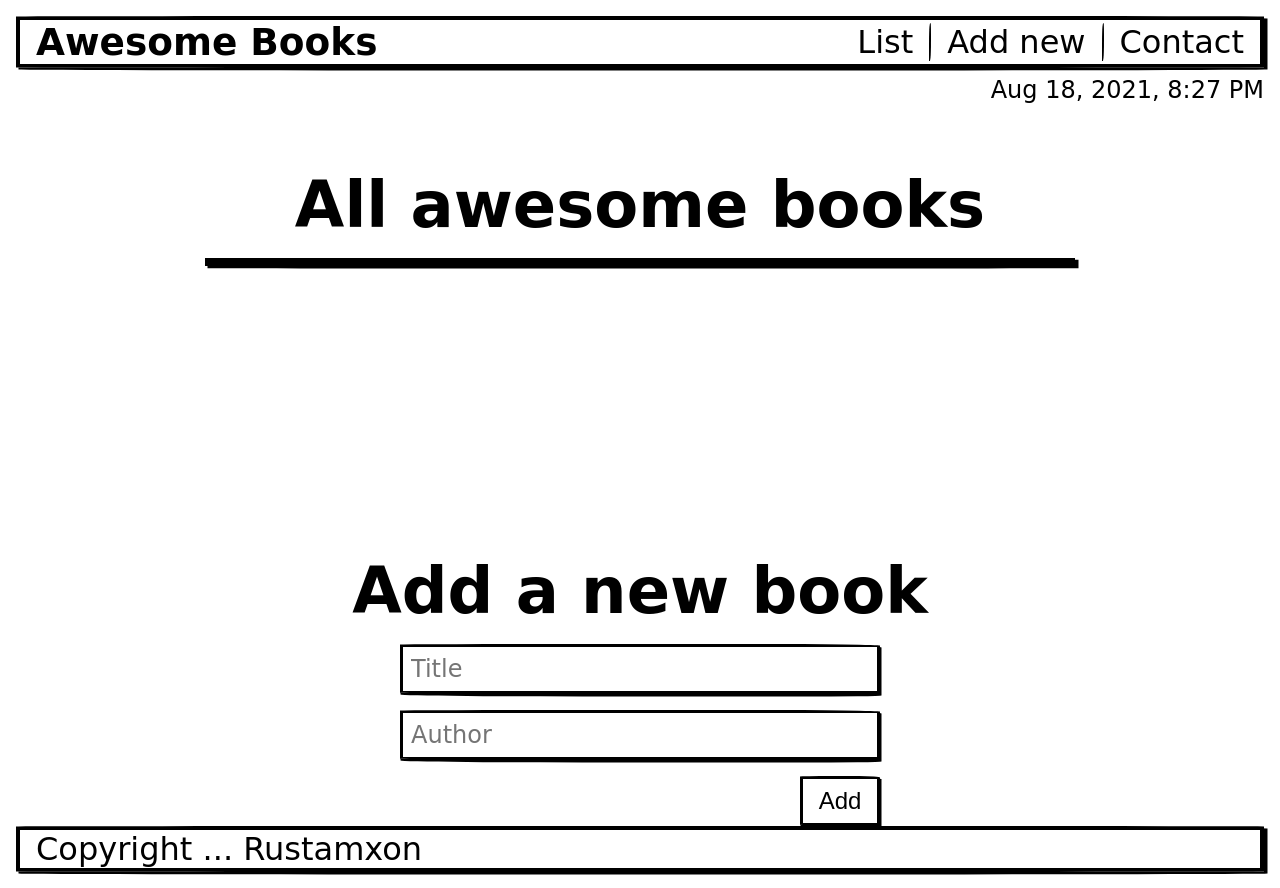
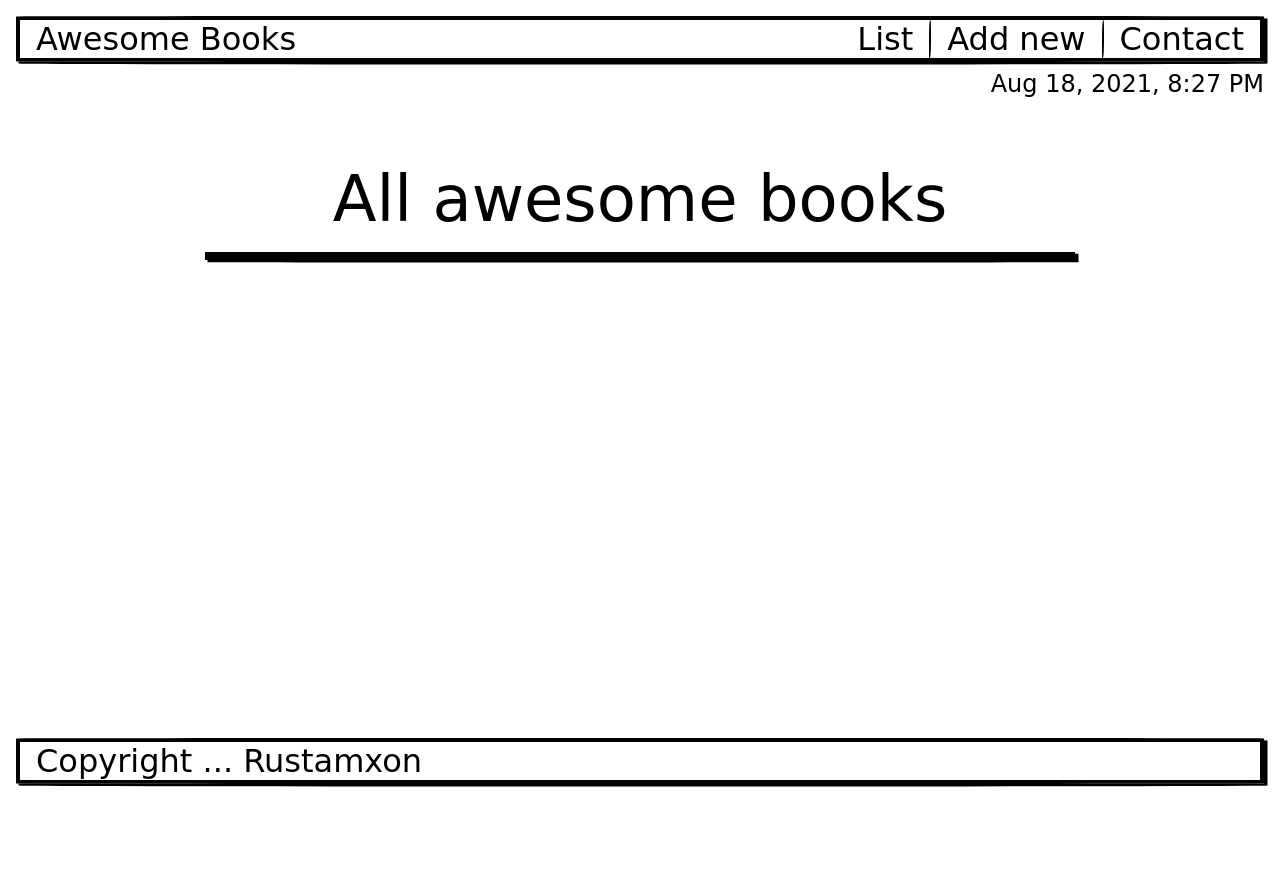
Before and after one commit to rustam-tolipov/awesome-books, a plain HTML site: page index.html in a window 1280 px wide. Both pictures are taken after a click on the link "List". After the commit the page ends 800 px from the top, so only its background shows below. Drawn offline with Linux system fonts and the light colour scheme; a web font is replaced by a local one.

Commit message:
Add buttons to change pages

```diff
--- a/index.html
+++ b/index.html
@@ -11,9 +11,9 @@
     <link href="https://fonts.googleapis.com/css2?family=Hi+Melody&display=swap" rel="stylesheet" />
   </head>
   <body>
-    <section class="home">
+    <div class="home">
       <nav class="navbar">
-        <h1 class="navbar-title">Awesome Books</h1>
+        <p class="navbar-title">Awesome Books</p>
         <ul class="navbar-list">
           <li><a class="link" href="#" id="list">List</a></li>
           <li class="column"></li>
@@ -23,23 +23,23 @@
         </ul>
       </nav>
       <div class="data" id="currentTime"></div>
-      <section class="first-page hidden">
+      <div class="first-page hidden" id="first-page">
         <div class="main">
-          <h1 class="main-title">All awesome books</h1>
+          <p class="main-title">All awesome books</p>
           <ul class="list-books" id="booksList"></ul>
         </div>
-      </section>
+      </div>
 
-      <section class="add-book hidden" id="addBooks">
-        <h1 class="main-title">Add a new book</h1>
+      <div class="add-book hidden" id="addNewBooks">
+        <p class="main-title">Add a new book</p>
         <form class="add-book-form addBooks" id="addBooks">
           <input class="input title" type="text" placeholder="Title" required id="title" />
           <input class="input author" type="text" placeholder="Author" required id="author" />
-          <input class="input input-btn btn" id="submit" type="submit" value="Add" class="add-btn" />
+          <input class="input input-btn btn add-btn" id="submit" type="submit" value="Add" />
         </form>
-      </section>
+      </div>
 
-      <section class="contact hidden">
+      <div class="contact hidden">
         <h1 class="contact-title">Contact information</h1>
         <p class="contact-info">
           Do you have any questions or you just want to say "Hello"? <br />
@@ -50,9 +50,9 @@
           <li>Our phone number: +998975570327</li>
           <li>Our address: Birdamlik 26, Uchko'prik city, Uzbekistan</li>
         </ul>
-      </section>
+      </div>
       <footer class="copyright">Copyright ... Rustamxon</footer>
-    </section>
+    </div>
 
     <script src="script.js"></script>
     <script src="luxon.js"></script>
--- a/luxon.js
+++ b/luxon.js
@@ -1,4 +1,4 @@
-var luxon = (function (e) {
+let luxon = (function (e) {
   'use strict';
   function r(e, t) {
     for (var n = 0; n < t.length; n++) {
--- a/script.js
+++ b/script.js
@@ -1,3 +1,4 @@
+/* eslint-disable no-unused-vars */
 /* eslint-disable no-undef */
 /* eslint-disable max-len */
 
@@ -75,35 +76,30 @@ class BookCollection {
 const bookCol = new BookCollection();
 bookCol.listBooks(bookCol.collection);
 
-const openList = document.querySelector('.first-page');
-const listPage = document.getElementById('list');
-const openAddNew = document.querySelector('.add-book');
-const addNewPage = document.getElementById('addNew');
-const openContact = document.querySelector('.contact');
-const contactPage = document.getElementById('contact');
-const currentTime = document.getElementById('currentTime');
-
 function Time() {
   const luxonTime = luxon.DateTime.now();
   currentTime.innerHTML = luxonTime.toLocaleString(luxon.DateTime.DATETIME_MED);
 }
 const myTime = setInterval(Time, 1000);
 
-function openMainPage() {
-  openList.classList.remove('hidden');
-  openList.classList.add('flex');
-}
+const firstPage = document.querySelector('#first-page');
+const addNewPage = document.querySelector('#addNewBooks');
+const contactPage = document.querySelector('.contact');
 
-function openAddNewBookPage() {
-  openAddNew.classList.add('flex');
-  openAddNew.classList.remove('hidden');
-}
+document.querySelector('#list').addEventListener('click', () => {
+  firstPage.classList.remove('hidden');
+  addNewPage.classList.add('hidden');
+  contactPage.classList.add('hidden');
+});
 
-function openContactPage() {
-  openContact.classList.add('flex');
-  openContact.classList.remove('hidden');
-}
+document.querySelector('#addNew').addEventListener('click', () => {
+  addNewPage.classList.remove('hidden');
+  firstPage.classList.add('hidden');
+  contactPage.classList.add('hidden');
+});
 
-listPage.addEventListener('click', openMainPage);
-addNewPage.addEventListener('click', openAddNewBookPage);
-contactPage.addEventListener('click', openContactPage);
+document.querySelector('#contact').addEventListener('click', () => {
+  contactPage.classList.remove('hidden');
+  firstPage.classList.add('hidden');
+  addNewPage.classList.add('hidden');
+});
--- a/styles.css
+++ b/styles.css
@@ -13,7 +13,7 @@ body {
 }
 
 .hidden {
-  display: none;
+  display: none !important;
 }
 
 .flex {
@@ -32,7 +32,7 @@ body {
   display: flex;
   font-size: 2rem;
   justify-content: space-between;
-  padding: 0rem 1rem;
+  padding: 0.01rem 1rem;
   border: black solid 0.3rem;
   border-radius: 40% 26% 46% 47% / 1% 1% 1% 1%;
   box-shadow: 3px 2px 0.5px 0.5px #000;
@@ -51,7 +51,7 @@ body {
 }
 
 .link:hover {
-  color: #0000ff;
+  color: #001aff;
 }
 
 .column {
@@ -69,6 +69,7 @@ body {
 /* LIST PAGE */
 
 .first-page {
+  display: flex;
   flex-direction: column;
   align-items: center;
 }
@@ -122,7 +123,7 @@ body {
   display: flex;
   font-size: 2rem;
   justify-content: space-between;
-  padding: 0rem 1rem;
+  padding: 0.01rem 1rem;
   border: black solid 0.3rem;
   border-radius: 40% 26% 46% 47% / 1% 1% 1% 1%;
   box-shadow: 3px 2px 0.5px 0.5px #000;
@@ -171,6 +172,7 @@ body {
 }
 
 .contact {
+  display: flex;
   flex-direction: column;
   align-items: center;
   gap: 1rem;
```
Also changed, not shown: 1 other file.
